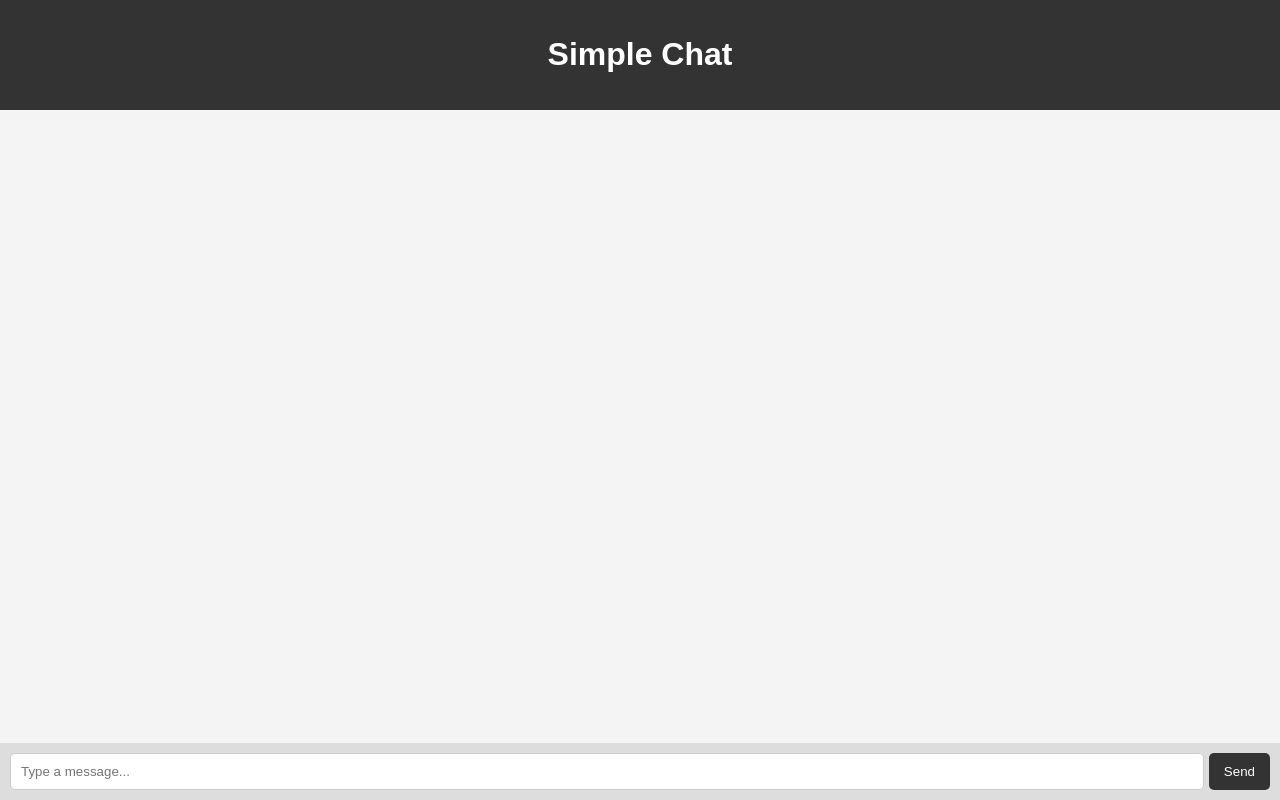
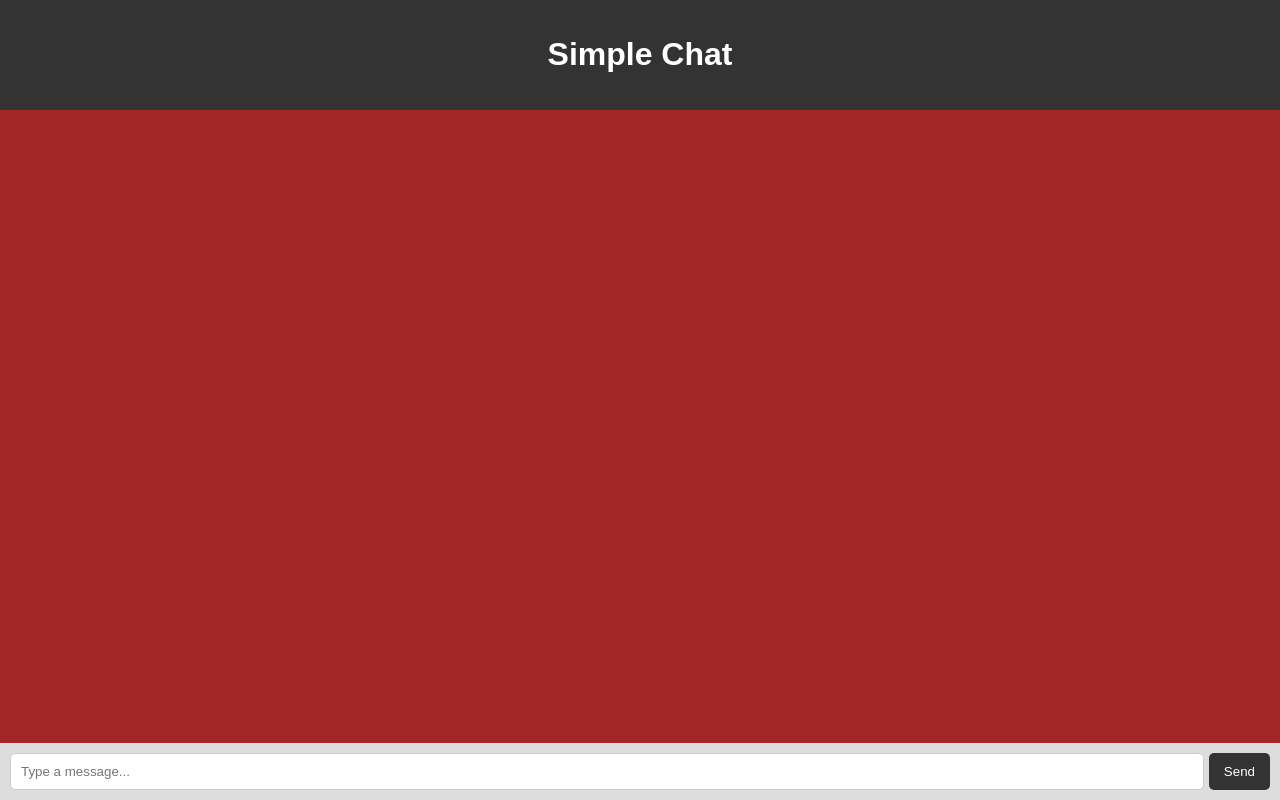
Before and after one commit to MammothNTI/Chat-Website, a plain HTML site: page index.html in a window 1280 px wide. Drawn offline with Linux system fonts and the light colour scheme; no server answers.

Commit message:
Update style.css

```diff
--- a/style.css
+++ b/style.css
@@ -20,7 +20,7 @@ header {
   flex: 1;
   padding: 10px;
   overflow-y: auto;
-  background: #f4f4f4;
+  background: #a12727;
 }
 
 #chat div {
```
